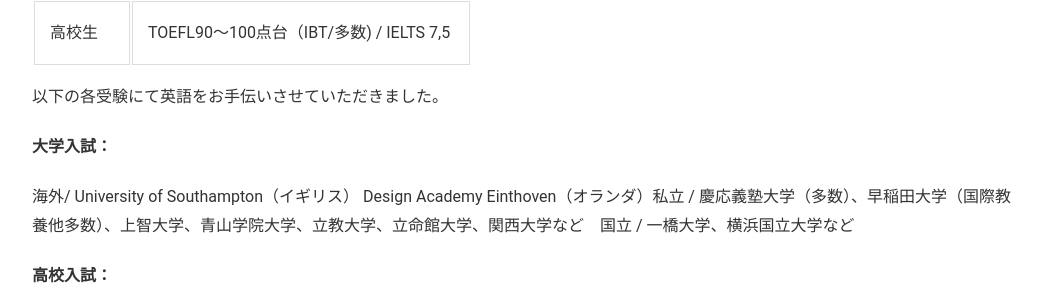
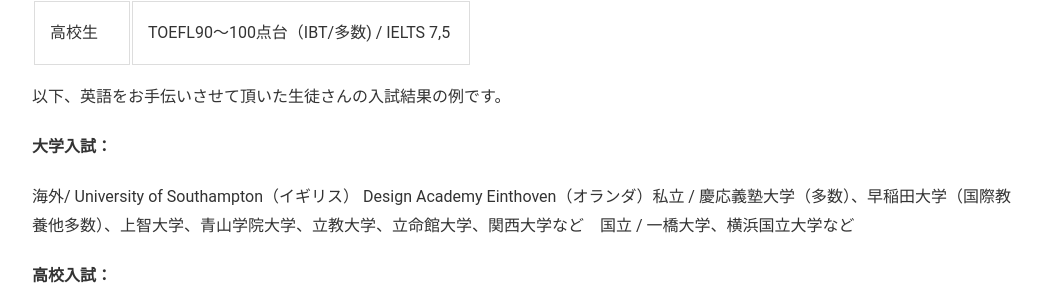
Before and after one commit to phocean/akispace, a Jekyll site: the page built from exam_results.md, in a window 1280 px wide and 900 px high, scrolled down 1538 px. Shown: the part 173-458 px from the top of the window, without its empty margins (118-1160 px from the left). Built offline with Jekyll 4.4.1, drawn with Linux system fonts in a browser that asks for light colours.

Commit message:
Update exam_results.md
one sentence added

```diff
--- a/exam_results.md
+++ b/exam_results.md
@@ -50,7 +50,7 @@
 | 中学生　| 英検2級〜準1級 (多数) / TOEFL80〜90点台 |
 | 高校生 | TOEFL90〜100点台（IBT/多数) / IELTS 7,5 |
 
-以下の各受験にて英語をお手伝いさせていただきました。
+以下、英語をお手伝いさせて頂いた生徒さんの入試結果の例です。
 
 <strong>大学入試：</strong>
 
```
